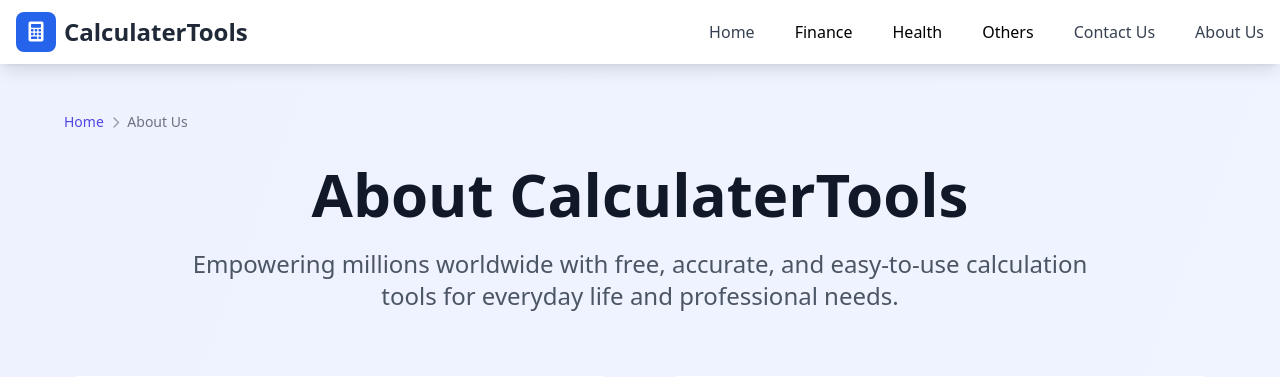
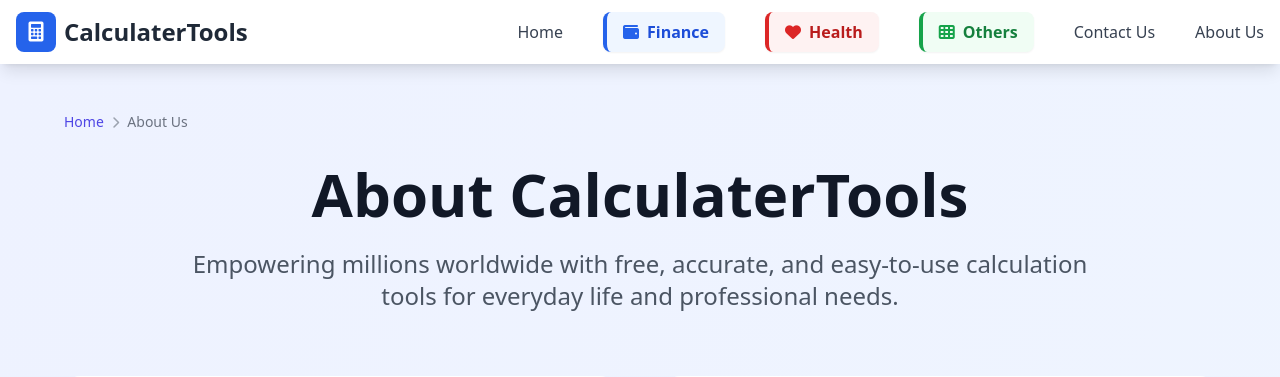
Before and after one commit to yadavyogesh13/calculater-website, a Laravel app: page /about in a window 1280 px wide. Shown: the top 377 px of the page. Run offline with Laravel 12, Linux system fonts and the light colour scheme; some libraries are stand-ins or nearby versions.

Commit message:
tools sectin in navbar

```diff
--- a/resources/views/components/header.blade.php
+++ b/resources/views/components/header.blade.php
@@ -12,9 +12,21 @@
             <!-- Desktop Navigation -->
             <div class="hidden md:flex items-center space-x-10">
                 <a href="{{ route('home') }}" class="nav-link text-gray-700 hover:text-blue-600 font-medium">Home</a>
-                <a href="{{ route('alltools', 'finance') }}" class="nav-link">Finance</a>
-                <a href="{{ route('alltools', 'health') }}" class="nav-link">Health</a>
-                <a href="{{ route('alltools', 'others') }}" class="nav-link">Others</a>
+
+                <a href="{{ route('alltools', 'finance') }}" class="inline-flex items-center gap-2 px-4 py-2 rounded-lg bg-blue-50 text-blue-700 font-semibold hover:bg-blue-100 transition-colors border-l-4 border-blue-600 shadow-sm">
+                    <i class="fas fa-wallet text-blue-600"></i>
+                    Finance
+                </a>
+
+                <a href="{{ route('alltools', 'health') }}" class="inline-flex items-center gap-2 px-4 py-2 rounded-lg bg-red-50 text-red-700 font-semibold hover:bg-red-100 transition-colors border-l-4 border-red-600 shadow-sm">
+                    <i class="fas fa-heart text-red-600"></i>
+                    Health
+                </a>
+
+                <a href="{{ route('alltools', 'others') }}" class="inline-flex items-center gap-2 px-4 py-2 rounded-lg bg-green-50 text-green-700 font-semibold hover:bg-green-100 transition-colors border-l-4 border-green-600 shadow-sm">
+                    <i class="fas fa-th text-green-600"></i>
+                    Others
+                </a>
 
                 <a href="{{ route('contact') }}" class="nav-link text-gray-700 hover:text-blue-600 font-medium">Contact Us</a>
                 <a href="{{ route('about') }}" class="nav-link text-gray-700 hover:text-blue-600 font-medium">About Us</a>
@@ -27,11 +39,29 @@
         </div>
 
         <!-- Mobile Navigation -->
-        <div id="mobile-menu" class="hidden md:hidden mt-4 pb-4">
-            <a href="{{ route('home') }}" class="block py-2 text-gray-700 hover:text-blue-600">Home</a>
+        <div id="mobile-menu" class="hidden md:hidden mt-4 pb-4 border-t border-gray-200 pt-4">
+            <a href="{{ route('home') }}" class="block py-3 px-4 text-gray-700 hover:bg-blue-50 hover:text-blue-600 rounded-lg transition-colors">
+                <i class="fas fa-home mr-3 w-5 text-center"></i>Home
+            </a>
 
-            <a href="{{ route('contact') }}" class="block py-2 text-gray-700 hover:text-blue-600">Contact Us</a>
-            <a href="{{ route('about') }}" class="block py-2 text-gray-700 hover:text-blue-600">About Us</a>
+            <a href="{{ route('alltools', 'finance') }}" class="flex items-center gap-3 py-3 px-4 rounded-lg bg-blue-50 text-blue-700 font-semibold hover:bg-blue-100 transition-colors border-l-4 border-blue-600 my-2">
+                <i class="fas fa-wallet text-blue-600"></i>Finance
+            </a>
+
+            <a href="{{ route('alltools', 'health') }}" class="flex items-center gap-3 py-3 px-4 rounded-lg bg-red-50 text-red-700 font-semibold hover:bg-red-100 transition-colors border-l-4 border-red-600 my-2">
+                <i class="fas fa-heart text-red-600"></i>Health
+            </a>
+
+            <a href="{{ route('alltools', 'others') }}" class="flex items-center gap-3 py-3 px-4 rounded-lg bg-green-50 text-green-700 font-semibold hover:bg-green-100 transition-colors border-l-4 border-green-600 my-2">
+                <i class="fas fa-th text-green-600"></i>Others
+            </a>
+
+            <a href="{{ route('contact') }}" class="block py-3 px-4 text-gray-700 hover:bg-blue-50 hover:text-blue-600 rounded-lg transition-colors">
+                <i class="fas fa-envelope mr-3 w-5 text-center"></i>Contact Us
+            </a>
+            <a href="{{ route('about') }}" class="block py-3 px-4 text-gray-700 hover:bg-blue-50 hover:text-blue-600 rounded-lg transition-colors">
+                <i class="fas fa-info-circle mr-3 w-5 text-center"></i>About Us
+            </a>
         </div>
     </nav>
 </header>
```
